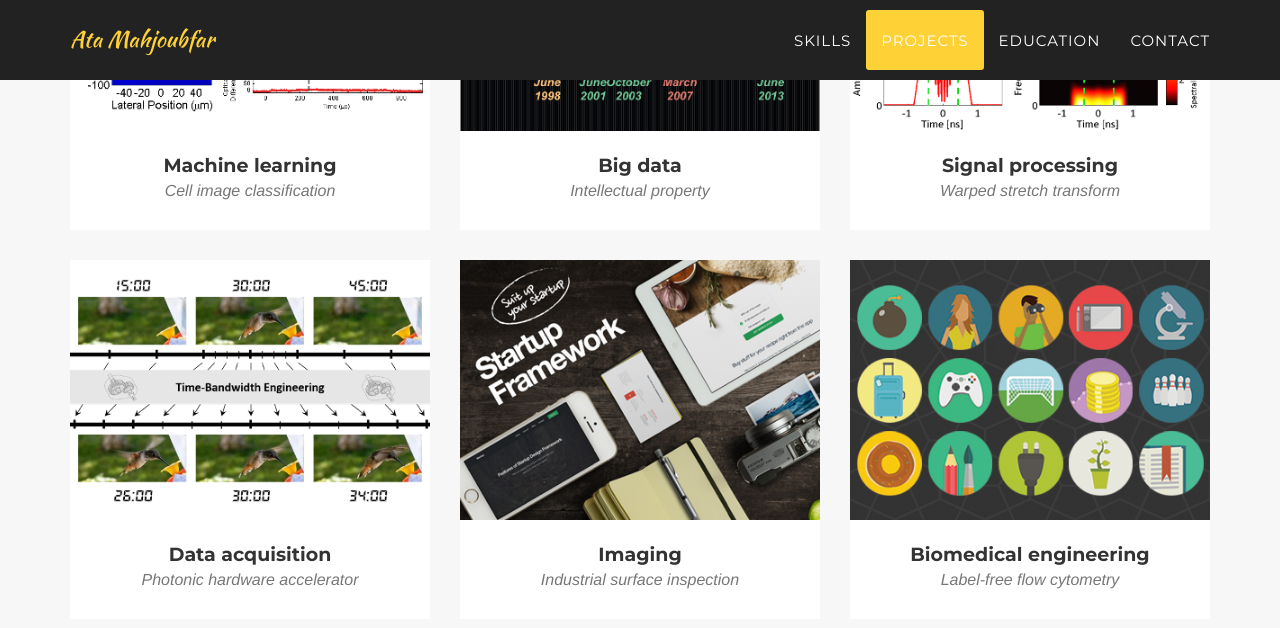
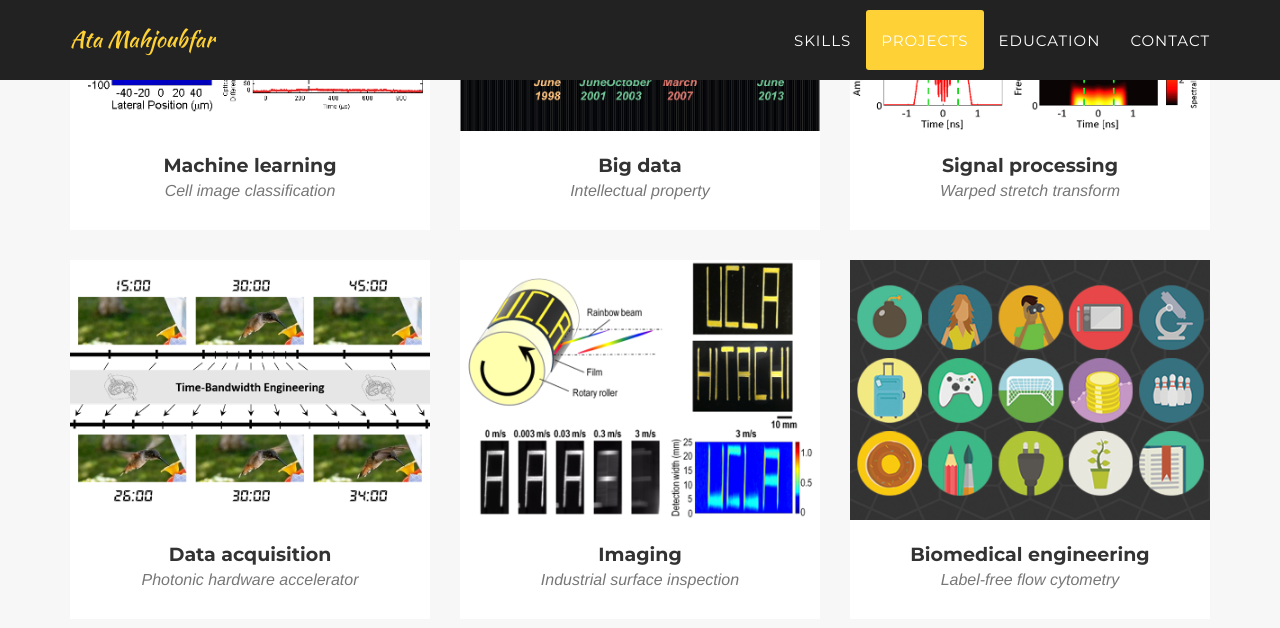
Before and after one commit to atamahjoubfar/atamahjoubfar.github.io, a Jekyll site: the page built from index.html, in a window 1280 px wide and 900 px high, scrolled down 1982 px. Shown: the top 628 px of the window. Built offline with Jekyll 4.4.1, drawn with Linux system fonts in a browser that asks for light colours; some web fonts are replaced.

Commit message:
Imaging project image (drum) added

```diff
--- a/_posts/2014-07-14-project-2.markdown
+++ b/_posts/2014-07-14-project-2.markdown
@@ -4,8 +4,8 @@ subtitle: Industrial surface inspection
 layout: default
 modal-id: 2
 date: 2015-07-01
-img: startup-framework.png
-thumbnail: startup-framework-thumbnail.png
+img: drum.png
+thumbnail: drum-thumbnail.png
 alt: image-alt
 project-date: April 2014
 client: Start Bootstrap
```
Also changed, not shown: img/projects/drum-thumbnail.png (added), 2 other files.
